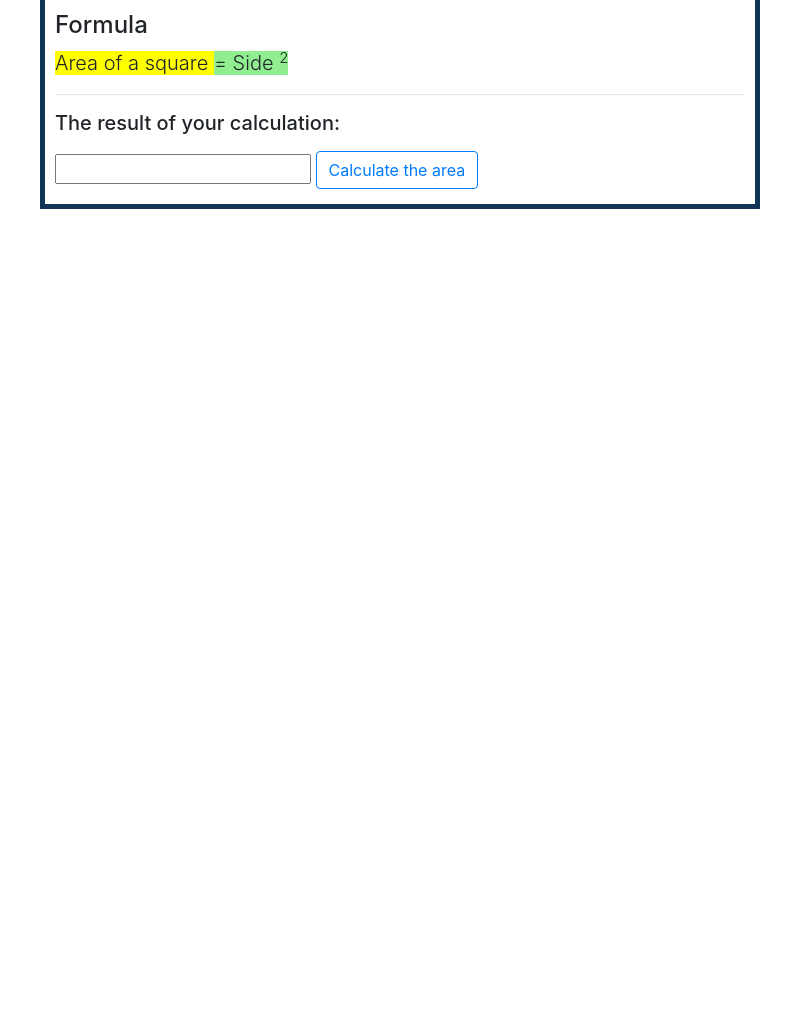
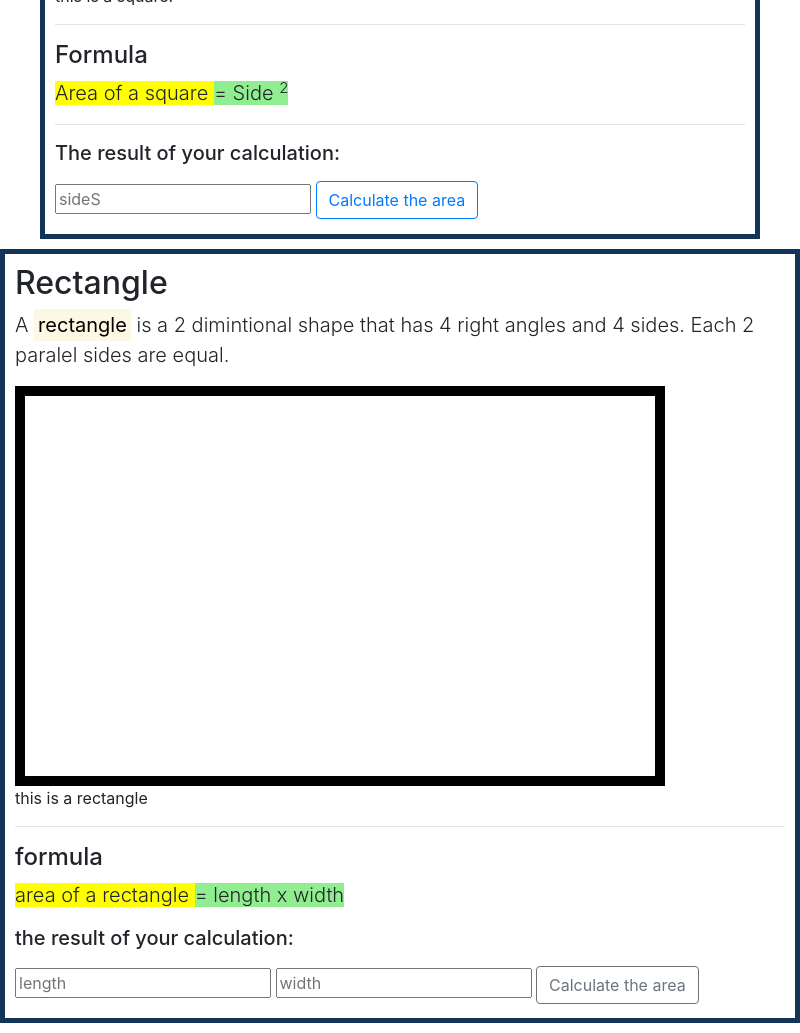
Before and after one commit to codeL123456/2d-shapes-calculator, an Electron app: page src/area/main.html in a window 800 px wide. Shown: the part 500-1533 px from the top of the page. Before the commit the page ends 800 px from the top, so only its background shows below. Drawn offline with nearby package versions, Linux system fonts and the light colour scheme.

Commit message:
added the rectanlge section

```diff
--- a/src/area/main.html
+++ b/src/area/main.html
@@ -22,7 +22,7 @@
     <div class="container description" id="square">
         <h2>square</h2>
         <!--Introduction-->
-        <p class="lead"><mark><b>Square</b></mark> is a 2 diminsional shape that have 4 equal sides</p>
+        <p class="lead"><mark><b>Square</b></mark> is a 2 diminsional shape that has 4 right angles and 4 sides that are equal in length.</p>
         <!--an image for the square-->
         <img src="img/square.png" alt="square">
         <p>this is a square.</p>
@@ -44,9 +44,33 @@
         </p>
 
         <!--getting the values-->
-        <input type="number" name="side" id="sq-side">
+        <input type="number" name="side" id="sq-side" placeholder="sideS">
         <!--Click to calculate-->
         <button class="btn btn-outline-primary" id="calSquare">Calculate the area</button>
     </div>
+    <div class="conatiner description" id="rect">
+        <h2>Rectangle</h2>
+        <p class="lead">A <mark><b>rectangle</b></mark> is a 2 dimintional shape that has 4 right angles and 4 sides. Each 2 paralel sides are equal.</p>
+        <img src="img/rectangle.jpg" alt="rectangle">
+        <p>this is a rectangle</p>
+        <hr>
+
+        <h4>formula</h4>
+        <p class="lead">
+            <span class="res">area of a rectangle </span>
+            <span class="form">= length x width</span>
+        </p>
+
+        <h5>the result of your calculation: </h5>
+        <p class="lead">
+            <span id="res1"></span>
+            <span id="form1"></span>
+        </p>
+
+        <input type="number" name="length" id="rec-length" placeholder="length">
+        <input type="number" name="width" id="rec-width" placeholder="width">
+
+        <button class="btn btn-outline-secondary" id="calRect">Calculate the area</button>
+    </div>
 </body>
 </html>
```
Also changed, not shown: src/area/img/rectangle.jpg (added).
